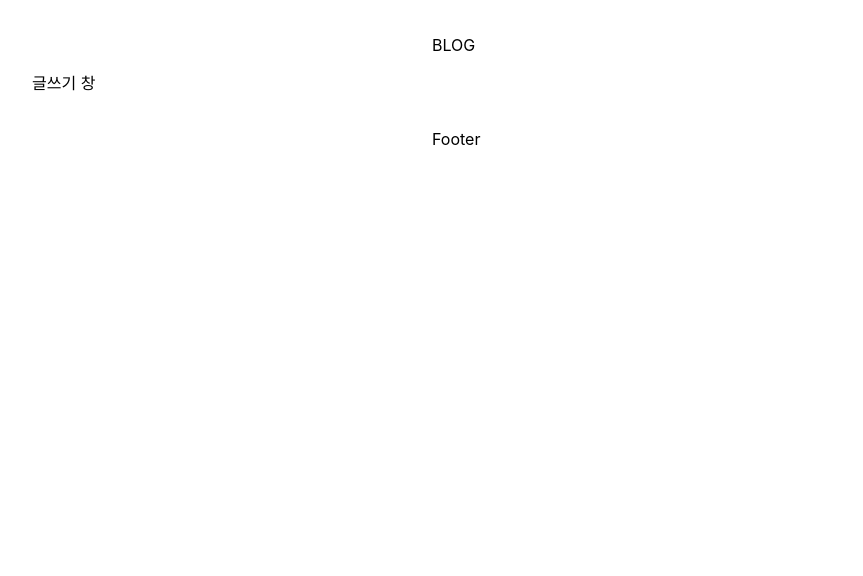
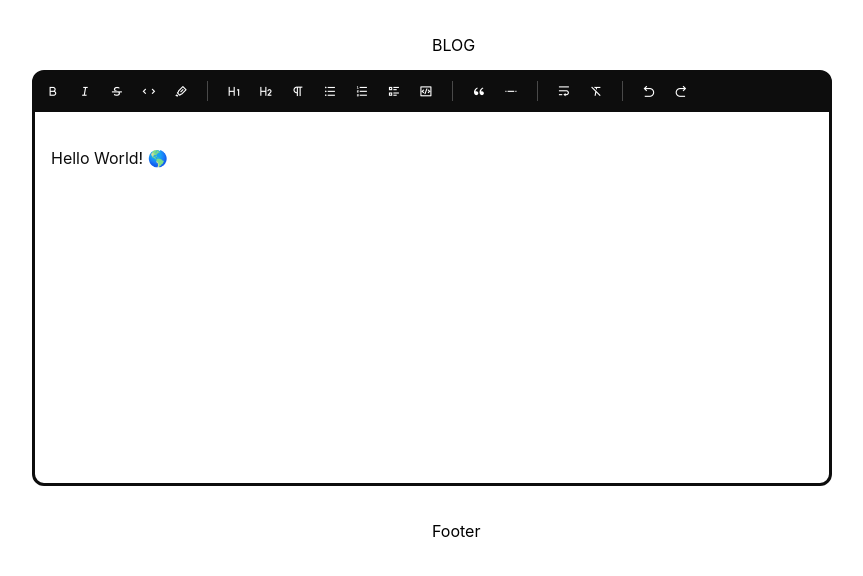
Before and after one commit to ttony-kim/blog-front, a Next.js app: page /post/edit in a window 1280 px wide. Shown: the top 576 px of the page, without its empty margins (208-1071 px from the left). Built offline with nearby package versions, Linux system fonts and the light colour scheme.

Commit message:
feat: Text Editor 추가
1. Text Editor: 컴포넌트화, 적용

```diff
--- /dev/null
+++ b/component/editor/index.jsx
@@ -0,0 +1,42 @@
+import { EditorContent, useEditor } from "@tiptap/react";
+import StarterKit from "@tiptap/starter-kit";
+import MenuBar from "./menuBar";
+import css from "styled-jsx/css";
+
+const style = css`
+  .editor {
+    background-color: #fff;
+    border: 3px solid #0d0d0d;
+    border-radius: 0.75rem;
+    color: #0d0d0d;
+    display: flex;
+    flex-direction: column;
+    max-height: 26rem;
+    height: 500px;
+  }
+
+  .editor__content {
+    flex: 1 1 auto;
+    overflow-x: hidden;
+    overflow-y: auto;
+    padding: 1.25rem 1rem;
+    -webkit-overflow-scrolling: touch;
+  }
+`;
+
+export default function Editor() {
+  const editor = useEditor({
+    extensions: [StarterKit],
+    content: "<p>Hello World! 🌎️</p>",
+  });
+
+  return (
+    <div className="editor">
+      {editor && <MenuBar editor={editor} />}
+      <div className="editor__content">
+        <EditorContent editor={editor} />
+      </div>
+      <style jsx>{style}</style>
+    </div>
+  );
+}
--- /dev/null
+++ b/component/editor/menuBar.jsx
@@ -0,0 +1,161 @@
+import { Fragment } from "react";
+import MenuItem from "./menuItem";
+import css from "styled-jsx/css";
+
+const style = css`
+  .divider {
+    background-color: #ffffff40;
+    height: 1.25rem;
+    margin-left: 0.5rem;
+    margin-right: 0.75rem;
+    width: 1px;
+  }
+
+  .editor__header {
+    align-items: center;
+    background: #0d0d0d;
+    border-bottom: 3px solid #0d0d0d;
+    border-top-left-radius: 0.25rem;
+    border-top-right-radius: 0.25rem;
+    display: flex;
+    flex: 0 0 auto;
+    flex-wrap: wrap;
+    padding: 0.25rem;
+  }
+`;
+
+export default function MenuBar({ editor }) {
+  const items = [
+    {
+      icon: "bold",
+      title: "Bold",
+      action: () => editor.chain().focus().toggleBold().run(),
+      isActive: () => editor.isActive("bold"),
+    },
+    {
+      icon: "italic",
+      title: "Italic",
+      action: () => editor.chain().focus().toggleItalic().run(),
+      isActive: () => editor.isActive("italic"),
+    },
+    {
+      icon: "strikethrough",
+      title: "Strike",
+      action: () => editor.chain().focus().toggleStrike().run(),
+      isActive: () => editor.isActive("strike"),
+    },
+    {
+      icon: "code-view",
+      title: "Code",
+      action: () => editor.chain().focus().toggleCode().run(),
+      isActive: () => editor.isActive("code"),
+    },
+    {
+      icon: "mark-pen-line",
+      title: "Highlight",
+      action: () => editor.chain().focus().toggleHighlight().run(),
+      isActive: () => editor.isActive("highlight"),
+    },
+    {
+      type: "divider",
+    },
+    {
+      icon: "h-1",
+      title: "Heading 1",
+      action: () => editor.chain().focus().toggleHeading({ level: 1 }).run(),
+      isActive: () => editor.isActive("heading", { level: 1 }),
+    },
+    {
+      icon: "h-2",
+      title: "Heading 2",
+      action: () => editor.chain().focus().toggleHeading({ level: 2 }).run(),
+      isActive: () => editor.isActive("heading", { level: 2 }),
+    },
+    {
+      icon: "paragraph",
+      title: "Paragraph",
+      action: () => editor.chain().focus().setParagraph().run(),
+      isActive: () => editor.isActive("paragraph"),
+    },
+    {
+      icon: "list-unordered",
+      title: "Bullet List",
+      action: () => editor.chain().focus().toggleBulletList().run(),
+      isActive: () => editor.isActive("bulletList"),
+    },
+    {
+      icon: "list-ordered",
+      title: "Ordered List",
+      action: () => editor.chain().focus().toggleOrderedList().run(),
+      isActive: () => editor.isActive("orderedList"),
+    },
+    {
+      icon: "list-check-2",
+      title: "Task List",
+      action: () => editor.chain().focus().toggleTaskList().run(),
+      isActive: () => editor.isActive("taskList"),
+    },
+    {
+      icon: "code-box-line",
+      title: "Code Block",
+      action: () => editor.chain().focus().toggleCodeBlock().run(),
+      isActive: () => editor.isActive("codeBlock"),
+    },
+    {
+      type: "divider",
+    },
+    {
+      icon: "double-quotes-l",
+      title: "Blockquote",
+      action: () => editor.chain().focus().toggleBlockquote().run(),
+      isActive: () => editor.isActive("blockquote"),
+    },
+    {
+      icon: "separator",
+      title: "Horizontal Rule",
+      action: () => editor.chain().focus().setHorizontalRule().run(),
+    },
+    {
+      type: "divider",
+    },
+    {
+      icon: "text-wrap",
+      title: "Hard Break",
+      action: () => editor.chain().focus().setHardBreak().run(),
+    },
+    {
+      icon: "format-clear",
+      title: "Clear Format",
+      action: () => editor.chain().focus().clearNodes().unsetAllMarks().run(),
+    },
+    {
+      type: "divider",
+    },
+    {
+      icon: "arrow-go-back-line",
+      title: "Undo",
+      action: () => editor.chain().focus().undo().run(),
+    },
+    {
+      icon: "arrow-go-forward-line",
+      title: "Redo",
+      action: () => editor.chain().focus().redo().run(),
+    },
+  ];
+  return (
+    <div>
+      <div className="editor__header">
+        {items.map((item, index) => (
+          <Fragment key={index}>
+            {item.type === "divider" ? (
+              <div className="divider" />
+            ) : (
+              <MenuItem {...item} editor />
+            )}
+          </Fragment>
+        ))}
+      </div>
+      <style jsx>{style}</style>
+    </div>
+  );
+}
--- /dev/null
+++ b/component/editor/menuItem.jsx
@@ -0,0 +1,42 @@
+import css from "styled-jsx/css";
+
+const style = css`
+  .menu-item {
+    background-color: transparent;
+    border: none;
+    border-radius: 0.4rem;
+    color: #fff;
+    cursor: pointer;
+    height: 1.75rem;
+    margin-right: 0.25rem;
+    padding: 0.25rem;
+    width: 1.75rem;
+  }
+  .menu-item:hover {
+    background-color: #303030;
+  }
+  .menu-item .is-active {
+    background-color: #303030;
+  }
+  .menu-item i {
+    fill: currentColor;
+    height: 100%;
+    width: 100%;
+  }
+`;
+
+export default function MenuItem({ icon, title, action, isActive = null }) {
+  // console.log(isActive);
+  return (
+    <div>
+      <button
+        className={`menu-item${isActive && isActive() ? " is-active" : ""}`}
+        onClick={action}
+        title={title}
+      >
+        <i className={`ri-${icon}`}></i>
+      </button>
+      <style jsx>{style}</style>
+    </div>
+  );
+}
--- a/package.json
+++ b/package.json
@@ -13,9 +13,13 @@
     "@emotion/styled": "^11.11.0",
     "@mui/icons-material": "^5.14.14",
     "@mui/material": "^5.14.13",
+    "@tiptap/pm": "^2.1.12",
+    "@tiptap/react": "^2.1.12",
+    "@tiptap/starter-kit": "^2.1.12",
     "next": "13.5.2",
     "react": "18.2.0",
-    "react-dom": "18.2.0"
+    "react-dom": "18.2.0",
+    "remixicon": "^3.5.0"
   },
   "devDependencies": {
     "eslint": "8.49.0",
--- a/pages/_app.js
+++ b/pages/_app.js
@@ -2,6 +2,7 @@ import { Box } from "@mui/material";
 import Header from "../component/layout/header";
 import "../styles/globals.css";
 import Footer from "../component/layout/footer";
+import "remixicon/fonts/remixicon.css";
 
 function MyApp({ Component, pageProps }) {
   return (
--- a/pages/post/edit.jsx
+++ b/pages/post/edit.jsx
@@ -1,3 +1,9 @@
+import Editor from "../../component/editor";
+
 export default function PostEdit() {
-  return "글쓰기 창";
+  return (
+    <>
+      <Editor />
+    </>
+  );
 }
```
Also changed, not shown: 2 other files (tests, documents, lock files or other folders).
